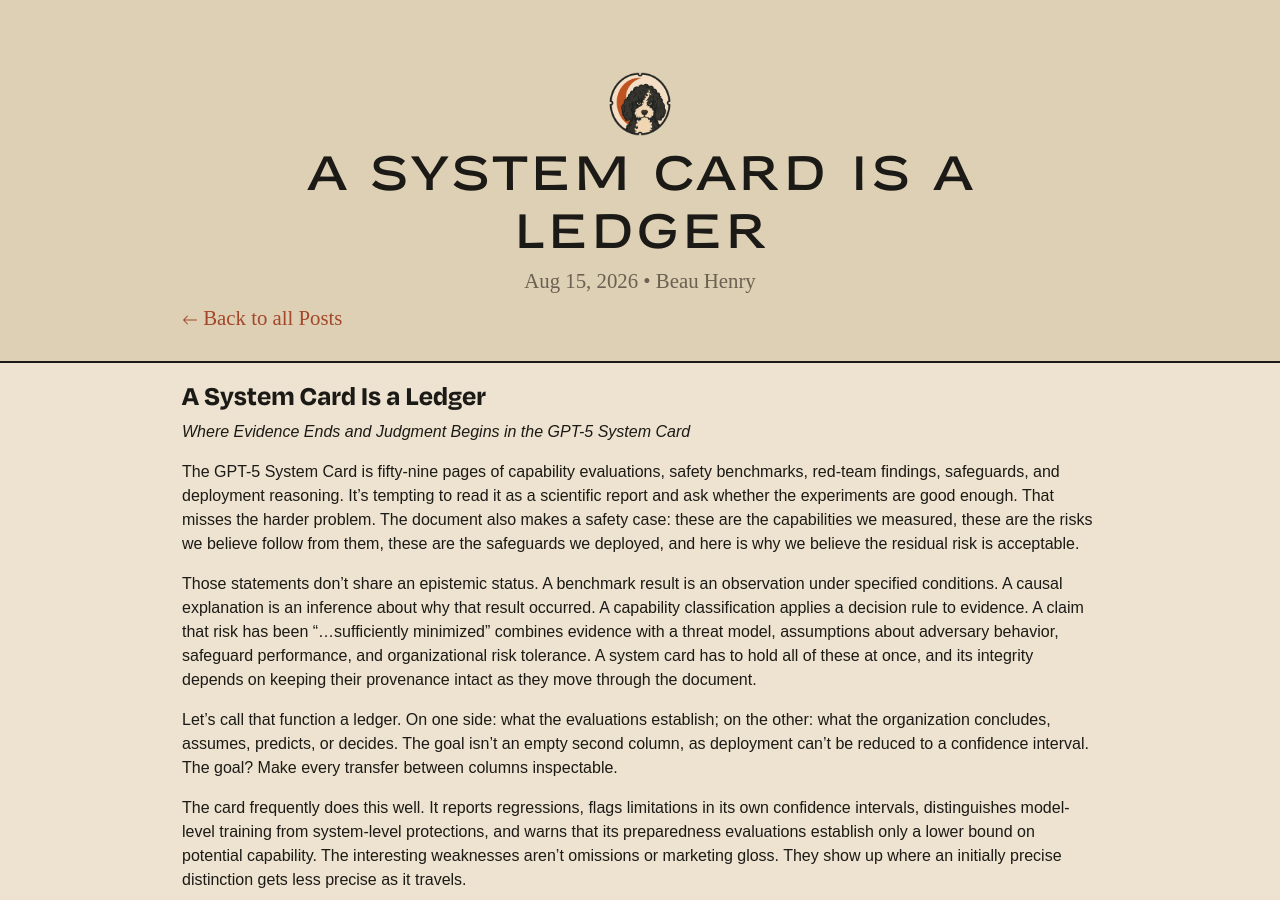
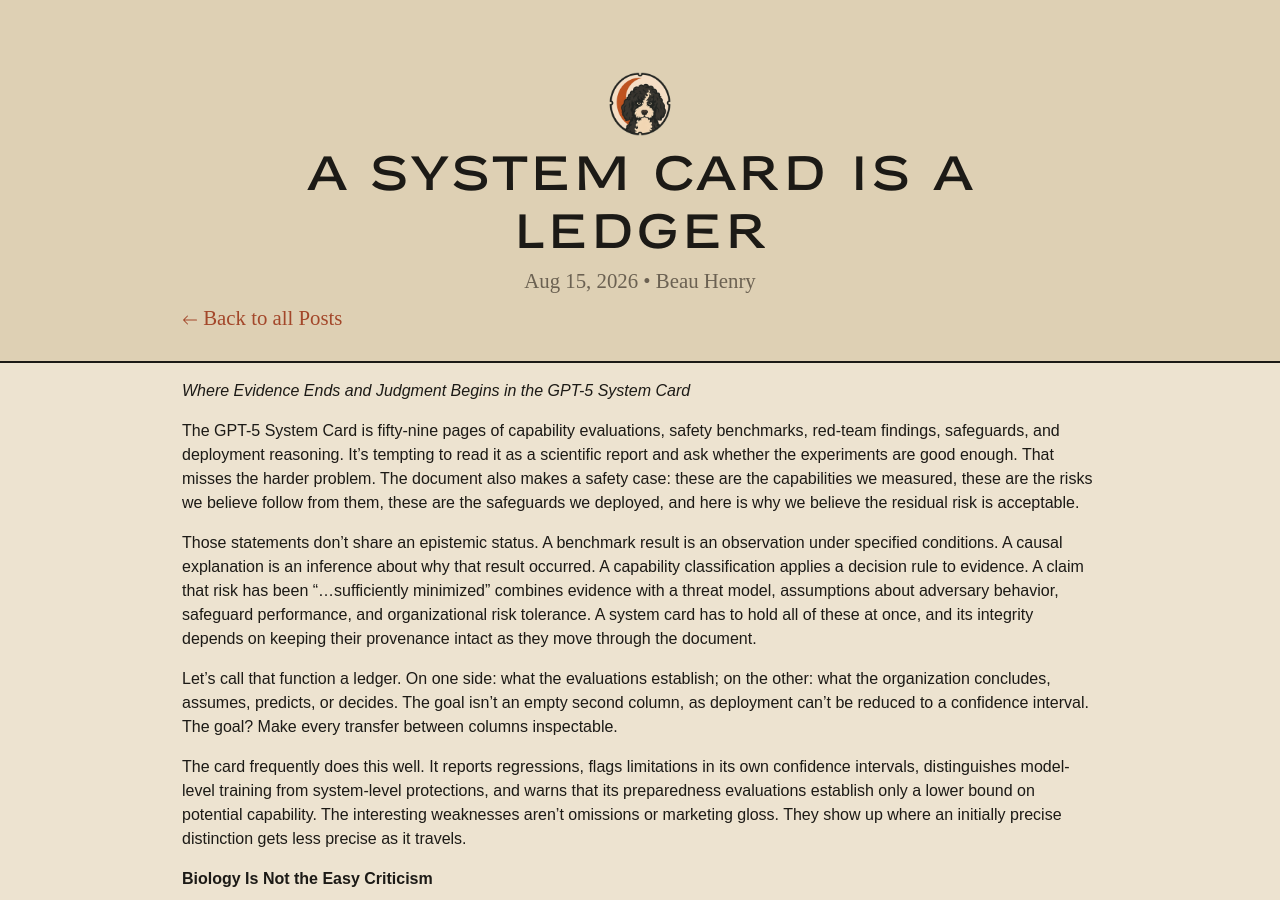
Before and after one commit to beauregardhenry/rougarou, a Jekyll site: the page built from _posts/2026-08-15-a-system-card-is-a-ledger.md, in a window 1280 px wide and 900 px high. Built offline with Jekyll 4.4.1, drawn with Linux system fonts in a browser that asks for light colours; some web fonts are replaced.

Commit message:
keep banging

```diff
--- a/_posts/2026-08-15-a-system-card-is-a-ledger.md
+++ b/_posts/2026-08-15-a-system-card-is-a-ledger.md
@@ -6,8 +6,6 @@
 date:   2026-08-15 09:30:00 -0500
 categories: climber aspirational motivation
 ---
-
-### A System Card Is a Ledger
 
 <em>Where Evidence Ends and Judgment Begins in the GPT-5 System Card</em>
 
```
